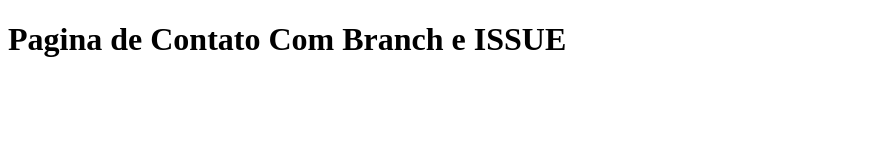
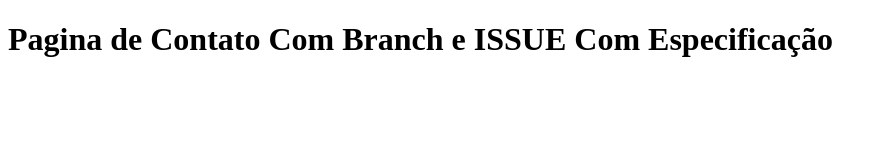
Before and after one commit to lennontaqua/github-master, a plain HTML site: page contato.html in a window 1280 px wide. Shown: the whole page, without its empty margins (0-887 px from the left). Drawn offline with Linux system fonts and the light colour scheme.

Commit message:
Criação de Uma ISSUE Com Branch #2

```diff
--- a/contato.html
+++ b/contato.html
@@ -8,7 +8,7 @@
 </head>
 <body>
     <h1>
-        Pagina de Contato Com Branch e ISSUE
+        Pagina de Contato Com Branch e ISSUE Com Especificação
     </h1>
 </body>
 </html>
```
